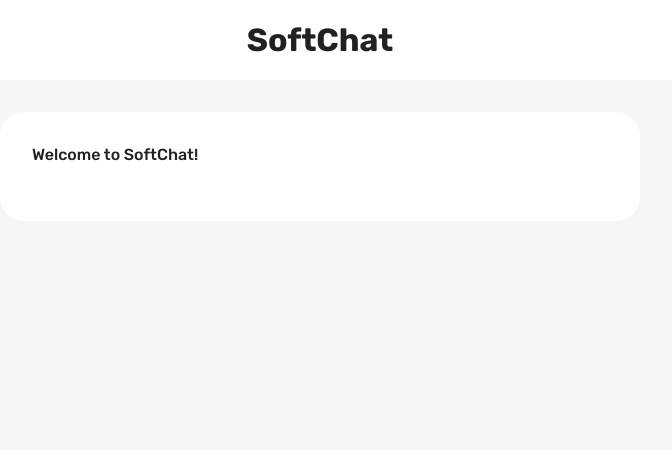
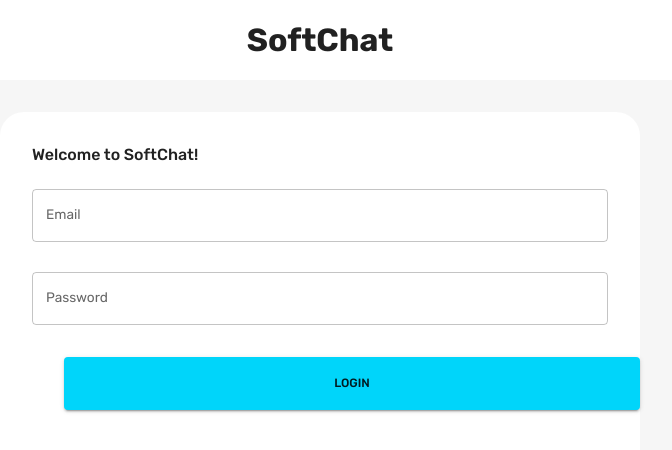
Before and after one commit to tytac116/SoftChat, a React (Create React App) app in the folder client/: page / in a window 1280 px wide. Shown: the top 450 px of the page, without its empty margins (320-992 px from the left). Built offline with nearby package versions, Linux system fonts and the light colour scheme.

Commit message:
added some buttons to the registration page

```diff
--- /dev/null
+++ b/client/src/scenes/loginPage/Form.jsx
@@ -0,0 +1,227 @@
+import {useState } from 'react';
+import {
+    Box,
+    Button,
+    TextField,
+    useMediaQuery,
+    Typography,
+    useTheme,
+} from '@mui/material';
+
+import EditOutlinedIcon from '@mui/icons-material/EditOutlined';
+import { Formik } from 'formik';
+import * as yup from 'yup';
+import { useDispatch} from 'react-redux';
+import { useNavigate} from 'react-router-dom';
+import { setLogin } from 'state';
+import Dropzone from 'react-dropzone';
+import FlexBetween from 'components/FlexBetween';
+
+const registerSchema = yup.object().shape({
+    firstName: yup.string().required("required"),
+    lastName: yup.string().required("required"),
+    email: yup.string().email("invalid email").required("required"),
+    password: yup.string().required("required"),
+    location: yup.string().required("required"),
+    occupation: yup.string().required("required"),
+    picture: yup.string().required("required"),
+});
+
+const loginSchema = yup.object().shape({
+    email: yup.string().email("invalid email").required("required"),
+    password: yup.string().required("required"),
+});
+
+const initialValuesRegister = {
+    firstName: "",
+    lastName: "",
+    email: "",
+    password: "",
+    location: "",
+    occupation: "",
+    picture: "",
+};
+
+const initialValuesLogin = {
+    email: "",
+    password: "",
+};
+
+const Form = () => {
+    const [ pageType, setPageType ] = useState("login");
+    const { palette } = useTheme();
+    const dispatch = useDispatch();
+    const navigate = useNavigate();
+    const isNonMobileScreens = useMediaQuery("(min-width: 600px)");
+    const isLogin = pageType === "login";
+    const isRegister = pageType === "register";
+    let isNonMobile = false;
+    let errors = {};
+
+    const handleFormSubmit = async (values, onSubmitProps) => {};
+
+    return (
+        <Formik
+            onSubmit = {handleFormSubmit}
+            initialValues = {isLogin ? initialValuesLogin : initialValuesRegister}
+            validationSchema = {isLogin ? loginSchema : registerSchema}
+        >
+            {({
+                values,
+                erros,
+                touched,
+                handleBlur,
+                handleChange,
+                handleSubmit,
+                setFieldValue,
+                resetForm,
+            }) => (
+                <form onSubmit={handleSubmit}>
+                    <Box
+                        display="grid"
+                        gap="30px"
+                        gridTemplateColumns="repeat(4, minmax(0, 1fr))"
+                        sx={{
+                            "& > div":{ gridColumn: isNonMobile ? undefined : "span 4" },
+                        }}
+                    >
+                        {isRegister && (
+                            <>
+                                <TextField
+                                    label="First Name"
+                                    onBlur = {handleBlur}
+                                    onChange = {handleChange}
+                                    value={values.firstName}
+                                    name='firstName'
+                                    error={Boolean(touched.firstName && errors.firstName)}
+                                    helperText={touched.firstName && errors.firstName}
+                                    sx = {{ gridColumn: "span 2"}}
+                                />
+
+                                <TextField
+                                    label="Last Name"
+                                    onBlur = {handleBlur}
+                                    onChange = {handleChange}
+                                    value={values.lastName}
+                                    name='lastName'
+                                    error={Boolean(touched.lastName && errors.lastName)}
+                                    helperText={touched.lastName && errors.lastName}
+                                    sx = {{ gridColumn: "span 2"}}
+                                />
+
+                                <TextField
+                                    label="Location"
+                                    onBlur = {handleBlur}
+                                    onChange = {handleChange}
+                                    value={values.location}
+                                    name='location'
+                                    error={Boolean(touched.location && errors.location)}
+                                    helperText={touched.location && errors.location}
+                                    sx = {{ gridColumn: "span 4"}}
+                                />
+
+                                <TextField
+                                    label="Occupation"
+                                    onBlur = {handleBlur}
+                                    onChange = {handleChange}
+                                    value={values.occupation}
+                                    name='occupation'
+                                    error={Boolean(touched.occupation && errors.occupation)}
+                                    helperText={touched.occupation && errors.occupation}
+                                    sx = {{ gridColumn: "span 4"}}
+                                />
+
+                                <Box
+                                    gridColumn="span 4"
+                                    border={`1px solid ${palette.neutral.medium}`}
+                                    borderRadius="5px"
+                                    p="1rem"
+                                >
+                                    <Dropzone
+                                        acceptedFiles=".jpg, .jpeg, .png"
+                                        multiple={false}
+                                        onDrop={(acceptedFiles) => {
+                                            setFieldValue("picture", acceptedFiles[0]);
+                                        }}
+                                    >
+                                        {({ getRootProps, getInputProps }) => (
+                                            <Box
+                                                {...getRootProps()}
+                                                border={`2px dashed ${palette.neutral.main}`}
+                                                p="1rem"
+                                                sx={{ "&:hover" : { cursor: "pointer"}}}
+
+                                            >
+                                                <input {...getInputProps()} />
+                                                {!values.picture ? (
+                                                    <p>Add Picture Here</p>
+                                                ):(
+                                                    <FlexBetween>
+                                                        <Typography>{values.picture.name}</Typography>
+                                                        <EditOutlinedIcon />
+                                                    </FlexBetween>
+                                                )}
+                                            </Box>
+                                        )}
+                                    </Dropzone>
+
+                                </Box>
+
+                            </>
+                        )}
+                        <TextField
+                            label="Email"
+                            onBlur = {handleBlur}
+                            onChange = {handleChange}
+                            value={values.email}
+                            name='email'
+                            error={Boolean(touched.email && errors.email)}
+                            helperText={touched.email && errors.email}
+                            sx = {{ gridColumn: "span 4"}}
+                        />
+
+                        <TextField
+                            label="Password"
+                            type="password"
+                            onBlur = {handleBlur}
+                            onChange = {handleChange}
+                            value={values.email}
+                            name='password'
+                            error={Boolean(touched.password && errors.password)}
+                            helperText={touched.password && errors.password}
+                            sx = {{ gridColumn: "span 4"}}
+                        />
+                    </Box>
+
+                    {/** Submit Button */}
+                    <Button
+                        fullWidth
+                        type="submit"
+                        variant="contained"
+                        sx={{
+                            m: "2rem",
+                            p: "1rem",
+                            backgroundColor: palette.primary.main,
+                            colour: palette.background.alt,
+                            "&:hover": { colour: palette.background.alt},
+                        }}
+                    >
+                        {isLogin ? "Login" : "Register"}
+
+                    </Button>
+                    <Typography
+                        onClick={() => {
+                            setPageType(isLogin ? "register" : "login")
+                            resetForm();
+                        }}
+                    >
+
+                    </Typography>
+                </form>
+            )}
+
+        </Formik>
+    );
+};
+
+export default Form;
--- a/client/src/scenes/loginPage/index.jsx
+++ b/client/src/scenes/loginPage/index.jsx
@@ -1,4 +1,5 @@
 import { Box, Typography, useTheme, useMediaQuery } from '@mui/material';
+import Form from './Form';
 
 
 const LoginPage = () => {
@@ -26,6 +27,8 @@ const LoginPage = () => {
                 Welcome to SoftChat!
             </Typography>
 
+            <Form />
+
         </Box>
     </Box>
 }
```
Also changed, not shown: 1 other file (tests, documents, lock files or other folders).
